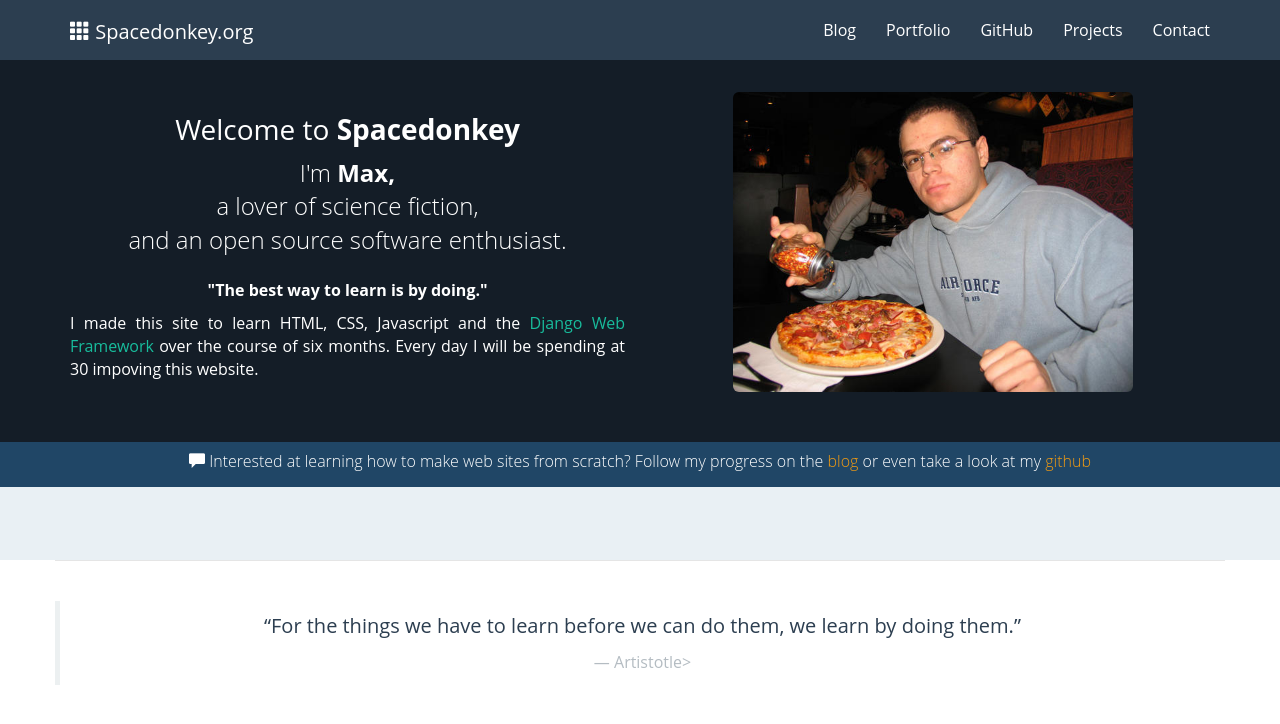
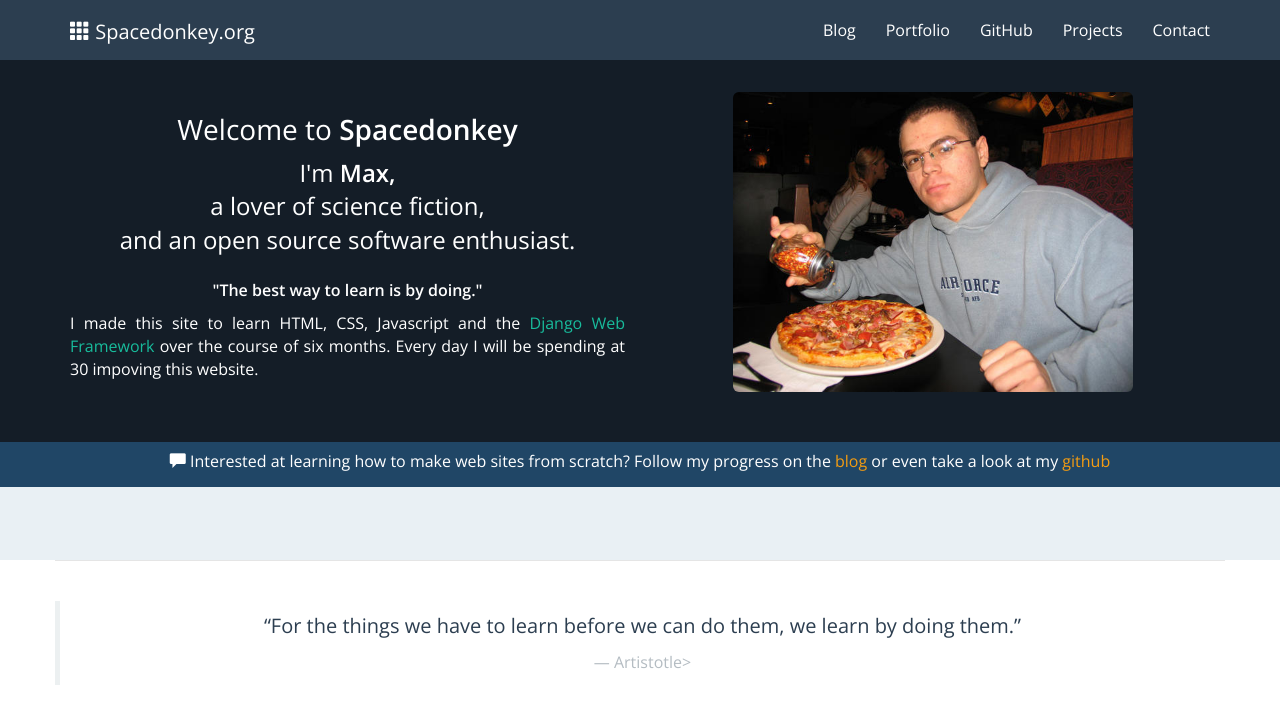
Before and after one commit to mooja/spacedonkey, a Django app: page / in a window 1280 px wide. Shown: the top 724 px of the page. Run offline with Django 3.2, Linux system fonts and the light colour scheme; data that the repository does not hold is empty; some libraries are stand-ins or nearby versions.

Commit message:
Switched back to loading fonts from google api. Static directory was't loading for unknown reason.

```diff
--- a/spacedonkey/templates/base.html
+++ b/spacedonkey/templates/base.html
@@ -3,8 +3,7 @@
 {% load static %}
 <html lang="en">
 <head>
-  <!-- <link href='http://fonts.googleapis.com/css?family=Open+Sans:300,400,500,600,300italic,400italic' rel='stylesheet' type='text/css'> -->
-  <link href='{% static "opensansfont" %}' rel='stylesheet' type='text/css'>
+  <link href='http://fonts.googleapis.com/css?family=Open+Sans:300,400,500,600,300italic,400italic' rel='stylesheet' type='text/css'>
   <meta charset="utf-8">
   <meta content="IE=edge" http-equiv="X-UA-Compatible">
   <meta content="width=device-width, initial-scale=1" name="viewport">
```
